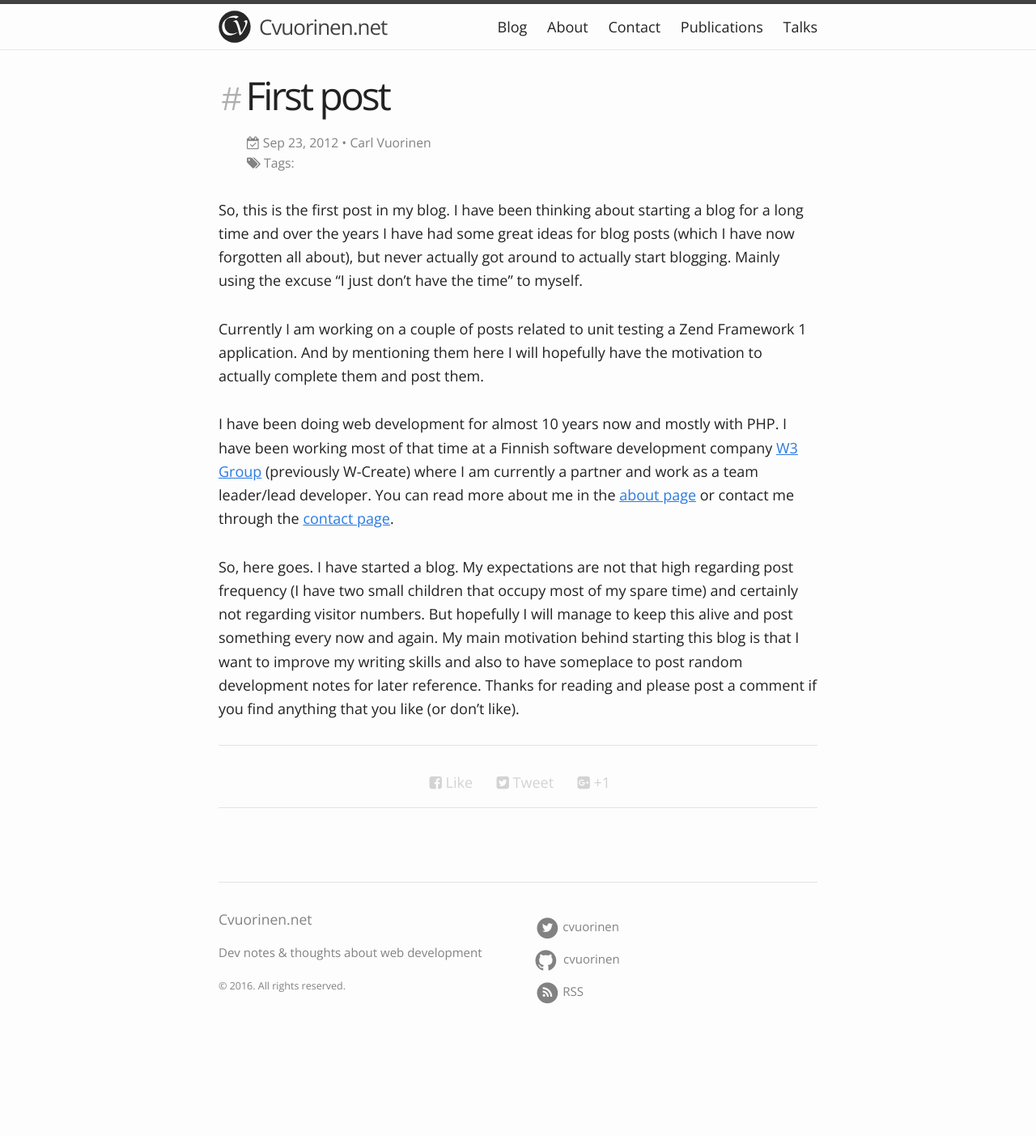
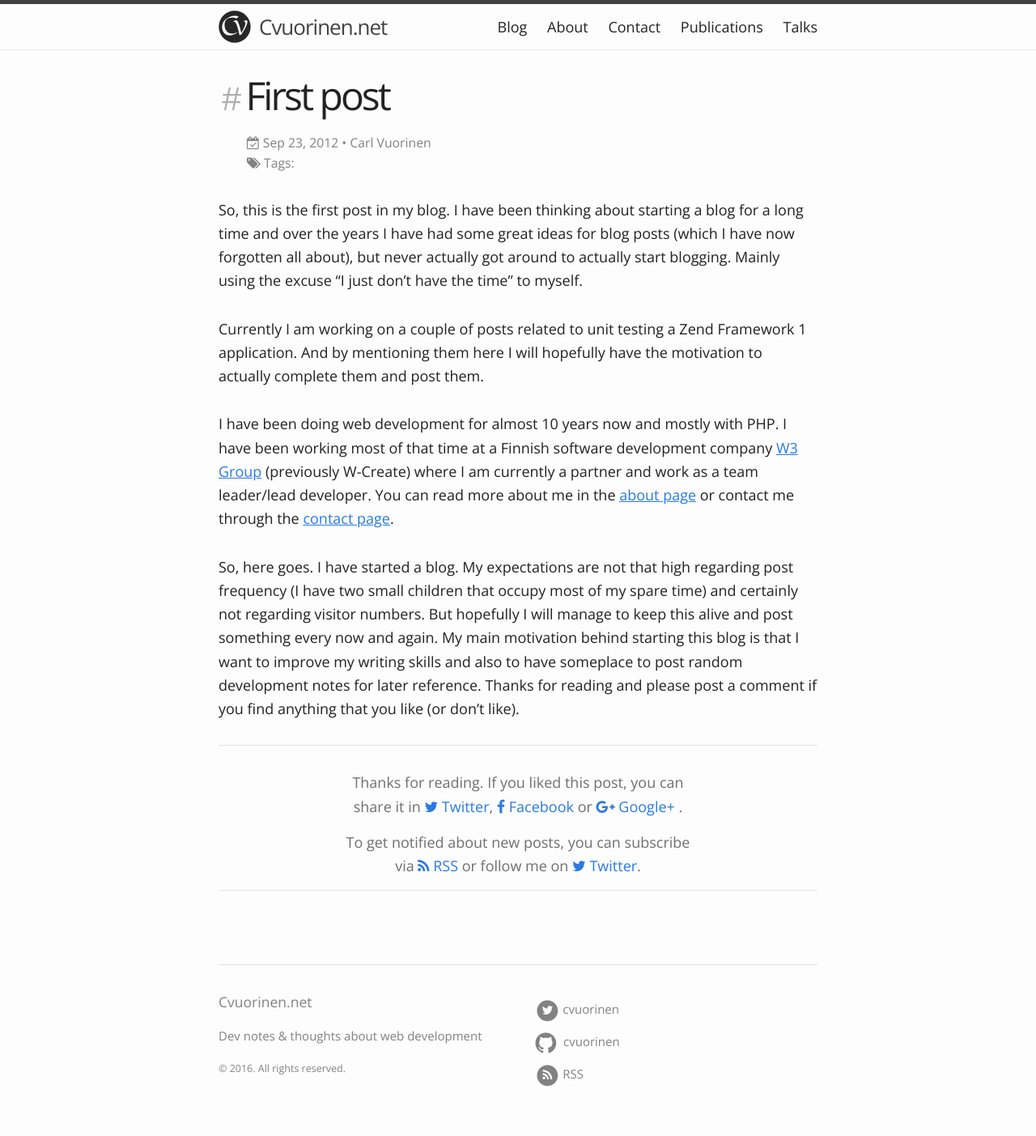
Before and after one commit to cvuorinen/cvuorinen.github.io, a Jekyll site: the page built from _posts/2012-09-23-first-post.md, in a window 1280 px wide. Shown: the whole page at 81% size. Built offline with Jekyll 4.4.1, drawn with Linux system fonts in a browser that asks for light colours; nearby versions of some CDN libraries; comment, search, counter and statistics services are not loaded; before the commit the page ends 1301 px from its top, so only the background shows below that.

Commit message:
Nicer sharing links

```diff
--- a/_includes/social-share.html
+++ b/_includes/social-share.html
@@ -1,19 +1,20 @@
 <div class="social-share">
-    <ul class="inline-list">
-        <li class="facebook">
-            <a href="https://www.facebook.com/sharer/sharer.php?u={{ site.url }}{{ page.url }}" title="Share on Facebook" target="_blank">
-                <i class="fa fa-facebook-square"></i> Like
-            </a>
-        </li>
-        <li class="twitter">
-            <a href="https://twitter.com/intent/tweet?text={{ page.title }}&url={{ site.url }}{{ page.url }}&via={{ site.twitter_username }}&related={{ site.twitter_username }}" title="Share on Twitter" target="_blank">
-                <i class="fa fa-twitter-square"></i> Tweet
-            </a>
-        </li>
-        <li class="googleplus">
-            <a href="https://plus.google.com/share?url={{ site.url }}{{ page.url }}" title="Share on Google+" target="_blank">
-                <i class="fa fa-google-plus-square"></i> +1
-            </a>
-        </li>
-    </ul>
+    <p>
+        Thanks for reading. If you liked this post, you can share it in
+        <a href="https://twitter.com/intent/tweet?text={{ page.title }}&url={{ site.url }}{{ page.url }}&via={{ site.twitter_username }}&related={{ site.twitter_username }}" title="Share on Twitter" target="_blank">
+            <i class="fa fa-twitter"></i> Twitter</a>,
+        <a href="https://www.facebook.com/sharer/sharer.php?u={{ site.url }}{{ page.url }}" title="Share on Facebook" target="_blank">
+            <i class="fa fa-facebook"></i> Facebook
+        </a> or
+        <a href="https://plus.google.com/share?url={{ site.url }}{{ page.url }}" title="Share on Google+" target="_blank">
+            <i class="fa fa-google-plus"></i> Google+
+        </a>.
+    </p>
+    <p>
+        To get notified about new posts, you can subscribe via
+        <a href="{{ "/feed.xml" | prepend: site.baseurl }}"><i class="fa fa-rss"></i> RSS</a>
+        or follow me on
+        <a href="https://twitter.com/{{ site.twitter_username }}" target="_blank">
+            <i class="fa fa-twitter"></i> Twitter</a>.
+    </p>
 </div>
--- a/_sass/_layout.scss
+++ b/_sass/_layout.scss
@@ -293,18 +293,17 @@ a.post-link {
 .post-footer {
     clear: both;
     text-align: center;
+    margin: 0 20%;
+
+    @include media-query($on-palm) {
+        margin: 0;
+    }
 
     .social-share {
-        li {
-            padding: 0 10px;
-        }
+        color: lighten($text-color, 30%);
+
         a {
-            color: rgba(200, 200, 200, 0.8);
-
-            &:hover {
-                color: rgba(100, 100, 100, 0.8);
-                text-decoration: none;
-            }
+            white-space: nowrap;
         }
     }
 }
```
